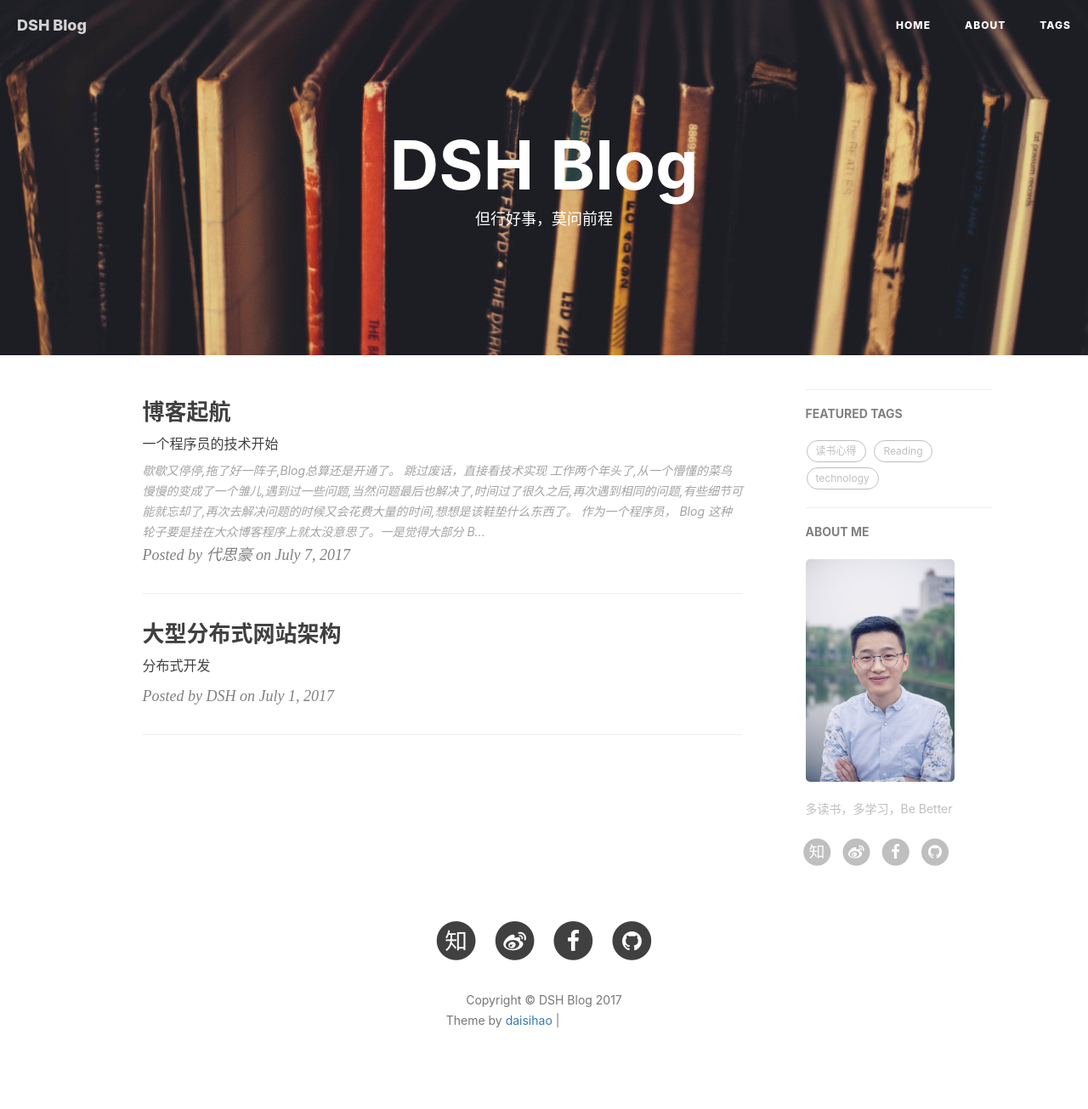
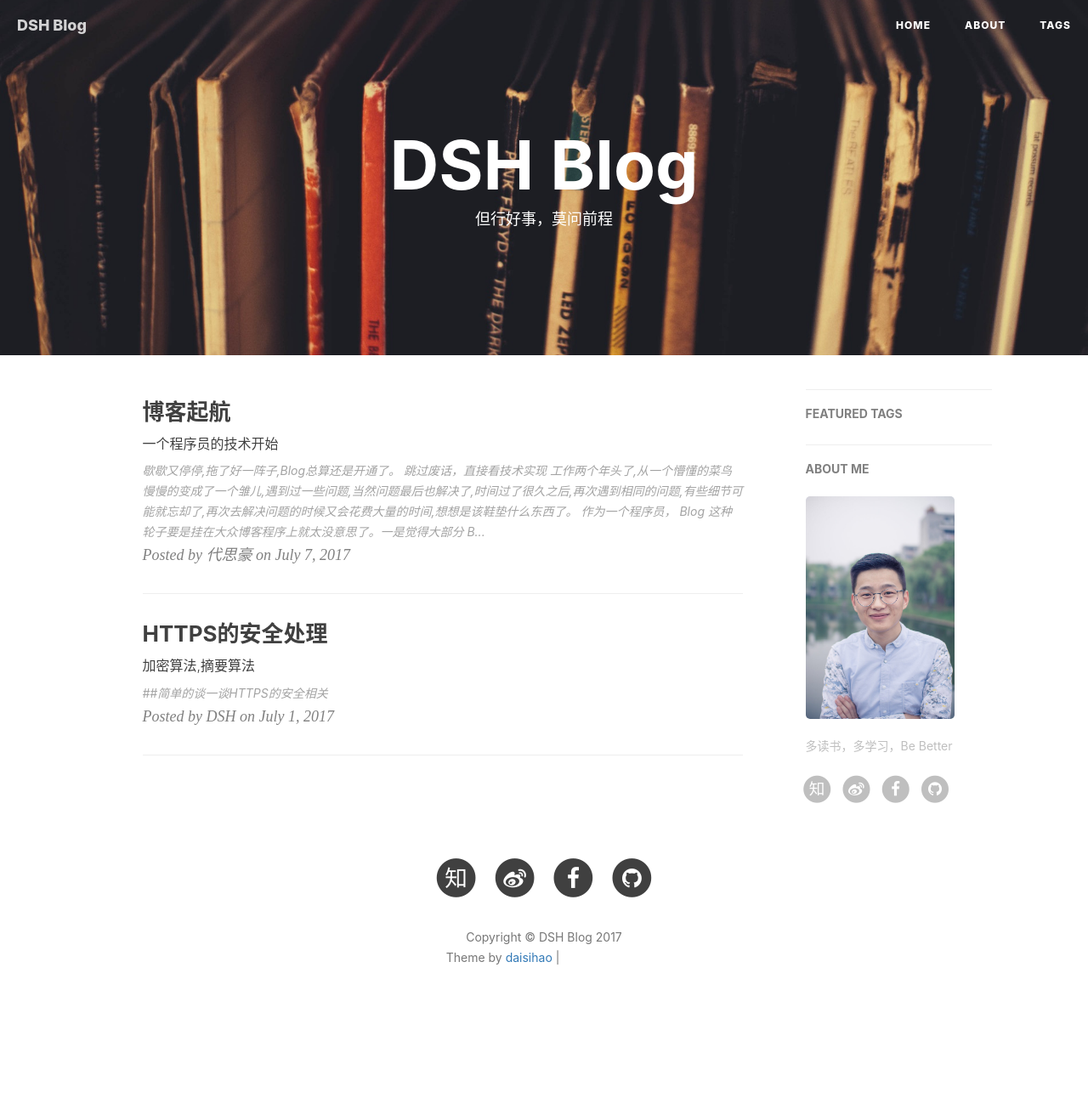
Before and after one commit to daisihao/daisihao.github.com, a Jekyll site: the page built from index.html, in a window 1280 px wide. Shown: the whole page at 85% size. Built offline with Jekyll 4.4.1, drawn with Linux system fonts in a browser that asks for light colours; nearby versions of some CDN libraries; the list of posts is cut into pages by our own code; comment, search, counter and statistics services are not loaded; after the commit the page ends 1231 px from its top, so only the background shows below that; grey boxes are pictures that could not be loaded.

Commit message:
daisihao

```diff
--- a/_layouts/page.html
+++ b/_layouts/page.html
@@ -35,7 +35,6 @@ layout: default
                 <!-- Featured Tags -->
                 {% if site.featured-tags %}
                 <section>
-                    <!-- no hr -->
                     <h5><a href="{{'/tags/' | prepend: site.baseurl }}">FEATURED TAGS</a></h5>
                     <div class="tags">
         				{% for tag in site.tags %}
--- a/_posts/2017-06-31-book.markdown
+++ /dev/null
@@ -1,12 +0,0 @@
----
-layout:     default
-title:      "大型分布式网站架构"
-subtitle:   "分布式开发"
-date:       2017-06-31
-author:     "DSH"
-header-img: "img/post-bg-js-version.jpg"
-tags:
-    - 读书心得
-    - Reading
-    - technology
----
--- /dev/null
+++ b/_posts/2017-06-31-encrypt.markdown
@@ -0,0 +1,15 @@
+---
+layout:     post
+title:      "HTTPS的安全处理"
+subtitle:   "加密算法,摘要算法"
+date:       2017-06-31
+author:     "DSH"
+header-img: "img/post-bg-js-version.jpg"
+tags:
+    - HTTPS
+    - 加密算法
+    - 再要算法
+---
+
+
+##简单的谈一谈HTTPS的安全相关
--- a/_posts/2017-07-07-hello-2017.markdown
+++ b/_posts/2017-07-07-hello-2017.markdown
@@ -6,9 +6,9 @@ date:       2017-07-07
 author:     "代思豪"
 header-img: "img/post-bg-js-version.jpg"
 tags:
-    - 读书心得
-    - Reading
-    - technology
+    - 生活
+    - 技术
+    - 心得
 ---
 
 歇歇又停停,拖了好一阵子,Blog总算还是开通了。
--- a/about.html
+++ b/about.html
@@ -21,8 +21,8 @@ header-img: "img/about-bg.jpg"
 
 
 
-    &nbsp;&nbsp;&nbsp;&nbsp;&nbsp;&nbsp;&nbsp;&nbsp;&nbsp;&nbsp;&nbsp;&nbsp;&nbsp;&nbsp;&nbsp;&nbsp;&nbsp;&nbsp;&nbsp;&nbsp;&nbsp;&nbsp;&nbsp;&nbsp;&nbsp;&nbsp;&nbsp;&nbsp;&nbsp;&nbsp;君不见，黄河之水天上来，奔流到海不复回。 <br>
-    &nbsp;&nbsp;&nbsp;&nbsp;&nbsp;&nbsp;&nbsp;&nbsp;&nbsp;&nbsp;&nbsp;&nbsp;&nbsp;&nbsp;&nbsp;&nbsp;&nbsp;&nbsp;&nbsp;&nbsp;&nbsp;&nbsp;&nbsp;&nbsp;&nbsp;&nbsp;&nbsp;&nbsp;&nbsp;&nbsp;君不见，高堂明镜悲白发，朝如青丝暮成雪！<br>
+    &nbsp;&nbsp;&nbsp;&nbsp;&nbsp;&nbsp;&nbsp;&nbsp;&nbsp;&nbsp;&nbsp;&nbsp;&nbsp;&nbsp;&nbsp;&nbsp;&nbsp;&nbsp;&nbsp;&nbsp;&nbsp;&nbsp;君不见，黄河之水天上来，奔流到海不复回。<br>
+    &nbsp;&nbsp;&nbsp;&nbsp;&nbsp;&nbsp;&nbsp;&nbsp;&nbsp;&nbsp;&nbsp;&nbsp;&nbsp;&nbsp;&nbsp;&nbsp;&nbsp;&nbsp;&nbsp;&nbsp;&nbsp;&nbsp;君不见，高堂明镜悲白发，朝如青丝暮成雪！<br>
     &nbsp;&nbsp;&nbsp;&nbsp;&nbsp;&nbsp;&nbsp;&nbsp;&nbsp;&nbsp;&nbsp;&nbsp;&nbsp;&nbsp;&nbsp;&nbsp;&nbsp;&nbsp;&nbsp;&nbsp;&nbsp;&nbsp;&nbsp;&nbsp;&nbsp;&nbsp;&nbsp;&nbsp;&nbsp;&nbsp;人生得意须尽欢，莫使金樽空对月。<br>
     &nbsp;&nbsp;&nbsp;&nbsp;&nbsp;&nbsp;&nbsp;&nbsp;&nbsp;&nbsp;&nbsp;&nbsp;&nbsp;&nbsp;&nbsp;&nbsp;&nbsp;&nbsp;&nbsp;&nbsp;&nbsp;&nbsp;&nbsp;&nbsp;&nbsp;&nbsp;&nbsp;&nbsp;&nbsp;&nbsp;天生我材必有用，千金散尽还复来。<br>
     &nbsp;&nbsp;&nbsp;&nbsp;&nbsp;&nbsp;&nbsp;&nbsp;&nbsp;&nbsp;&nbsp;&nbsp;&nbsp;&nbsp;&nbsp;&nbsp;&nbsp;&nbsp;&nbsp;&nbsp;&nbsp;&nbsp;&nbsp;&nbsp;&nbsp;&nbsp;&nbsp;&nbsp;&nbsp;&nbsp;烹羊宰牛且为乐，会须一饮三百杯。<br>
```
Also changed, not shown: 6 other files.
